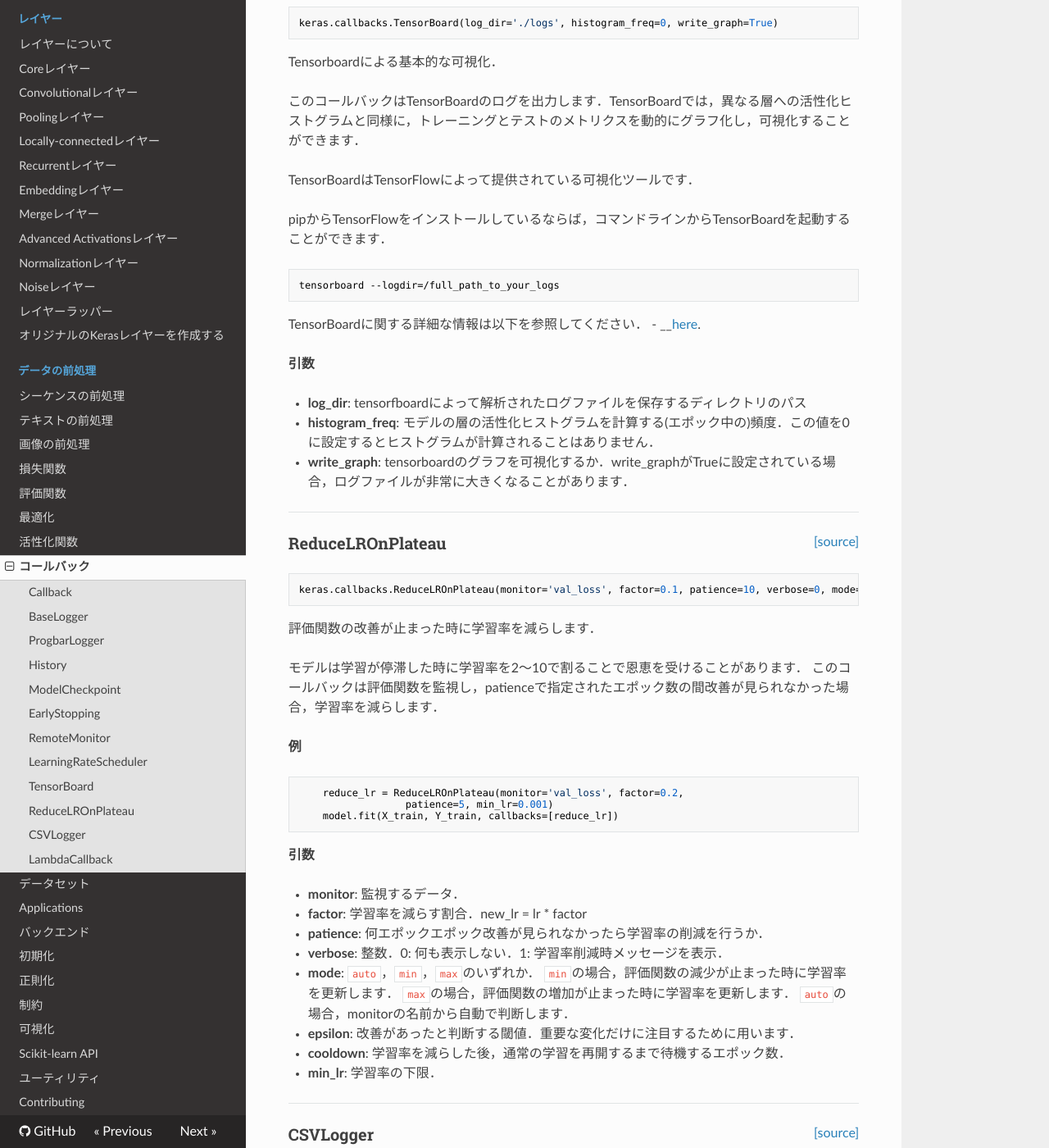
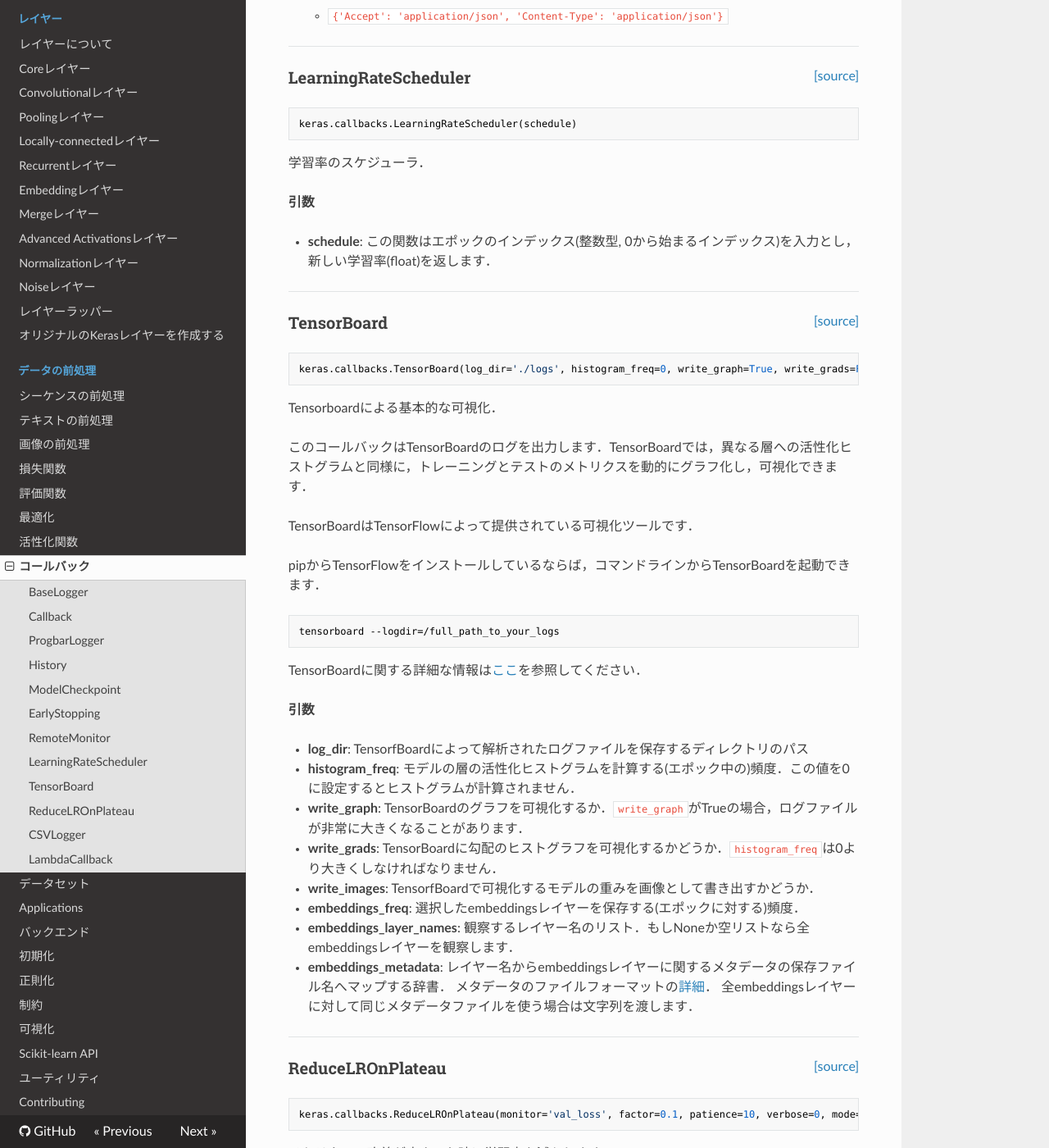
Before and after one commit to keras-team/keras-docs-ja, an MkDocs documentation site: the page built from sources/callbacks.md, in a window 1280 px wide and 1400 px high, scrolled down 3368 px. Shown: the whole window at 82% size. Built offline with MkDocs 1.6.1, drawn with Linux system fonts in a browser that asks for light colours; nearby versions of some CDN libraries; old or Windows-style settings are respelled for this version of MkDocs; some of the changed text lies outside the part shown.

Commit message:
Translated callbacks.md

````diff
--- a/sources/callbacks.md
+++ b/sources/callbacks.md
@@ -1,10 +1,23 @@
 ## コールバックの使い方
 
-コールバックはトレーニング手順の段階で適用される関数セットです．トレーニング中にモデル内部の状態と統計を可視化する際に，コールバックを使います．`Sequential`モデルの`.fit()`メソッドに(キーワード引数`callbacks`として)コールバックのリストを渡すことができます．コールバックに関連するメソッドは，トレーニングの各段階で呼び出されます．
+コールバックは学習手順の段階で適用される関数集合です．学習中にモデル内部の状態と統計量を可視化する際に，コールバックを使います．`Sequential`と`Model`クラスの`.fit()`メソッドに（キーワード引数`callbacks`として）コールバックのリストを渡すことができます．コールバックに関連するメソッドは，学習の各段階で呼び出されます．
 
 ---
 
-<span style="float:right;">[[source]](https://github.com/fchollet/keras/blob/master/keras/callbacks.py#L78)</span>
+<span style="float:right;">[[source]](https://github.com/fchollet/keras/blob/master/keras/callbacks.py#L201)</span>
+### BaseLogger
+
+```python
+keras.callbacks.BaseLogger()
+```
+
+監視されているメトリクスのエポック平均を蓄積するコールバックです．
+
+このコールバックは全Kerasモデルに自動的に適用されます．
+
+----
+
+<span style="float:right;">[[source]](https://github.com/fchollet/keras/blob/master/keras/callbacks.py#L146)</span>
 ### Callback
 
 ```python
@@ -15,12 +28,12 @@ keras.callbacks.Callback()
 
 __プロパティ__
 
-- __params__: 辞書型．トレーニングのパラメータ(例: 冗長性,バッチサイズ,エポック数...)．
-- __model__: `keras.models.Model`のインスタンス.トレーニングされたモデルのリファレンス．
+- __params__: 辞書型．学習のパラメータ(例: 冗長性，バッチサイズ，エポック数...)．
+- __model__: `keras.models.Model`のインスタンス．学習されたモデルへの参照．
 
 コールバック関数が引数としてとる辞書型の`logs`は，現在のバッチ数かエポック数に関連したデータのキーを含みます．
 
-現在，`Sequential`モデルクラスの`.fit()`メソッドは，そのコールバックに渡す`logs`に次のデータが含まれます．
+現在，`Sequential`モデルクラスの`.fit()`メソッドは，そのコールバックに渡す`logs`に以下のデータが含まれます．
 
 - __on_epoch_end__: ログは`acc`と`loss`を含み，オプションとして(`fit`内のバリデーションが有効になっている場合は)`val_loss`，(バリデーションと精度の監視が有効になっている場合は)`val_acc`を含みます．
 - __on_batch_begin__: ログは現在のバッチのサンプル数`size`を含みます．
@@ -28,27 +41,24 @@ __プロパティ__
 
 ----
 
-<span style="float:right;">[[source]](https://github.com/fchollet/keras/blob/master/keras/callbacks.py#L132)</span>
-### BaseLogger
 
-```python
-keras.callbacks.BaseLogger()
-```
-
-監視されているメトリクスのエポック平均を蓄積するコールバックです．
-
-このコールバックはすべてのKerasモデルに自動的に適用されます．
-
-----
 
 <span style="float:right;">[[source]](https://github.com/fchollet/keras/blob/master/keras/callbacks.py#L160)</span>
 ### ProgbarLogger
 
 ```python
-keras.callbacks.ProgbarLogger()
+keras.callbacks.ProgbarLogger(count_mode='samples')
 ```
 
 標準出力にメトリクスを出力するコールバックです．
+
+__引数__
+
+- __count_mode__: "steps"か"samples"の一方．サンプルかステップ（バッチ）のどちらをプログレスバーの集計に使うか．
+
+__Raises__
+
+- __ValueError__: `count_mode`の値が不正のとき．
 
 ----
 
@@ -61,7 +71,7 @@ keras.callbacks.History()
 
 `History`オブジェクトにイベントを記録するコールバックです．
 
-このコールバックはすべてのKersモデルに自動的に適用されます．`History`オブジェクトはモデルの`fit`メソッドで返り値を取得します．
+このコールバックは全Kersモデルに自動的に適用されます．`History`オブジェクトはモデルの`fit`メソッドの返り値として取得します．
 
 ----
 
@@ -80,12 +90,13 @@ keras.callbacks.ModelCheckpoint(filepath, monitor='val_loss', verbose=0, save_be
 
 __引数__
 
-- __filepath__: 文字列型, モデルファイルを保存するパス．
-- __monitor__: 監視するデータ．
+- __filepath__: 文字列，モデルファイルを保存するパス．
+- __monitor__: 監視する値．
 - __verbose__: 冗長モード, 0 または 1．
-- __save_best_only__: `save_best_only=True`の場合，監視しているデータによって最新の最良モデルが上書きされることはありません．
-- __mode__: {auto, min, max}の内，一つが選択されます．`save_best_only=True`ならば，現在保存されているファイルを上書きするかは，監視されている値を最大化もしくは最小化によって決定されます．`val_acc`の場合，この引数は`max`となり，`val_loss`の場合は`min`になります．`auto`モードでは，この傾向は自動的に監視されているデータから推測されます．
+- __save_best_only__: `save_best_only=True`の場合，監視しているデータによって最新の最良モデルが上書きされません．
+- __mode__: {auto, min, max}の内の一つが選択されます．`save_best_only=True`ならば，現在保存されているファイルを上書きするかは，監視されている値の最大化か最小化によって決定されます．`val_acc`の場合，この引数は`max`となり，`val_loss`の場合は`min`になります．`auto`モードでは，この傾向は自動的に監視されている値から推定します．
 - __save_weights_only__: Trueなら，モデルの重みが保存されます (`model.save_weights(filepath)`)，そうでないなら，モデルの全体が保存されます(`model.save(filepath)`)．
+- __period__: チェックポイント間の間隔(エポック数)．
 
 ----
 
@@ -93,17 +104,18 @@ __引数__
 ### EarlyStopping
 
 ```python
-keras.callbacks.EarlyStopping(monitor='val_loss', patience=0, verbose=0, mode='auto')
+keras.callbacks.EarlyStopping(monitor='val_loss', min_delta=0, patience=0, verbose=0, mode='auto')
 ```
 
-監視されているデータの変化が停止した時にトレーニングを終了します．
+監視する値の変化が停止した時に学習を終了します．
 
 __引数__
 
-- __monitor__: 監視されるデータ．
-- __patience__: トレーニングが停止し，値が改善しなくなった時のエポック数．
+- __monitor__: 監視する値．
+- __min_delta__: 監視する値について改善として判定される最小変化値．つまり，min_deltaよりも絶対値の変化が小さければ改善していないとみなします．
+- __patience__: 学習が停止し，値が改善しなくなってからのエポック数．
 - __verbose__: 冗長モード．
-- __mode__: {auto, min, max}の内，一つが選択されます．`min`モードでは，監視されているデータの減少が停止した際に，トレーニングを終了します．また，`max`モードでは，監視されているデータの増加が停止した際に，トレーニングを終了します．
+- __mode__: {auto, min, max}の内，一つが選択されます．`min`モードでは，監視する値の減少が停止した際に，学習を終了します．また，`max`モードでは，監視する値の増加が停止した際に，学習を終了します．`auto`モードでは，この傾向は自動的に監視されている値から推定します．
 
 ----
 
@@ -111,16 +123,22 @@ __引数__
 ### RemoteMonitor
 
 ```python
-keras.callbacks.RemoteMonitor(root='http://localhost:9000', path='/publish/epoch/end/', field='data')
+keras.callbacks.RemoteMonitor(root='http://localhost:9000', path='/publish/epoch/end/', field='data', headers=None)
 ```
 
 このコールバックはサーバーにイベントをストリームするときに使用されます．
 
-`requests`ライブラリが必要となります．
+`requests`ライブラリが必要です．イベントはデフォルトで`root + '/publish/epoch/end/'`に送信されます．
+コールすることによって，イベントデータをJSONエンコードした辞書型の`data`引数をHTTP POSTされます．
 
 __引数__
 
-- __root__: イベントのルートURLは(すべてのエポックの終わりに)送信されます．イベントはデフォルトで`root + '/publish/epoch/end/'`に送信されます．コールすることによって，イベントデータをJSONエンコードした辞書型の`data`引数をHTTP POSTされます．
+- __root__: 文字列；対象サーバのルートURL．
+- __path__: 文字列；イベントを送るサーバへの相対的な`path`．
+- __field__: 文字列；データを保存するJSONのフィールド．
+- __headers__: 辞書型; オプションでカスタムできるHTTPヘッダー．デフォルト:
+    - `{'Accept': 'application/json', 'Content-Type': 'application/json'}`
+
 
 ----
 
@@ -135,7 +153,7 @@ keras.callbacks.LearningRateScheduler(schedule)
 
 __引数__
 
-- __schedule__: この関数はエポックのインデックス(数値型, 0から始まるインデックス)を入力とし，新しい学習率(float)を返します．
+- __schedule__: この関数はエポックのインデックス(整数型, 0から始まるインデックス)を入力とし，新しい学習率(float)を返します．
 
 ----
 
@@ -143,27 +161,37 @@ __引数__
 ### TensorBoard
 
 ```python
-keras.callbacks.TensorBoard(log_dir='./logs', histogram_freq=0, write_graph=True)
+keras.callbacks.TensorBoard(log_dir='./logs', histogram_freq=0, write_graph=True, write_grads=False, write_images=False, embeddings_freq=0, embeddings_layer_names=None, embeddings_metadata=None)
 ```
 
- Tensorboardによる基本的な可視化．
+Tensorboardによる基本的な可視化．
 
- このコールバックはTensorBoardのログを出力します．TensorBoardでは，異なる層への活性化ヒストグラムと同様に，トレーニングとテストのメトリクスを動的にグラフ化し，可視化することができます．
+このコールバックはTensorBoardのログを出力します．TensorBoardでは，異なる層への活性化ヒストグラムと同様に，トレーニングとテストのメトリクスを動的にグラフ化し，可視化できます．
 
- TensorBoardはTensorFlowによって提供されている可視化ツールです．
+TensorBoardはTensorFlowによって提供されている可視化ツールです．
 
- pipからTensorFlowをインストールしているならば，コマンドラインからTensorBoardを起動することができます．
+pipからTensorFlowをインストールしているならば，コマンドラインからTensorBoardを起動できます．
+
 ```
 tensorboard --logdir=/full_path_to_your_logs
 ```
-TensorBoardに関する詳細な情報は以下を参照してください．
-- __[here](https__://www.tensorflow.org/versions/master/how_tos/summaries_and_tensorboard/index.html).
+
+TensorBoardに関する詳細な情報は[ここ](https://www.tensorflow.org/get_started/summaries_and_tensorboard)を参照してください．
 
 __引数__
 
-- __log_dir__: tensorfboardによって解析されたログファイルを保存するディレクトリのパス
-- __histogram_freq__: モデルの層の活性化ヒストグラムを計算する(エポック中の)頻度．この値を0に設定するとヒストグラムが計算されることはありません．
-- __write_graph__: tensorboardのグラフを可視化するか．write_graphがTrueに設定されている場合，ログファイルが非常に大きくなることがあります．
+- __log_dir__: TensorfBoardによって解析されたログファイルを保存するディレクトリのパス
+- __histogram_freq__: モデルの層の活性化ヒストグラムを計算する(エポック中の)頻度．この値を0に設定するとヒストグラムが計算されません．
+- __write_graph__: TensorBoardのグラフを可視化するか．`write_graph`がTrueの場合，ログファイルが非常に大きくなることがあります．
+- __write_grads__: TensorBoardに勾配のヒストグラフを可視化するかどうか．`histogram_freq`は0より大きくしなければなりません．
+- __write_images__: TensorfBoardで可視化するモデルの重みを画像として書き出すかどうか．
+- __embeddings_freq__: 選択したembeddingsレイヤーを保存する(エポックに対する)頻度．
+- __embeddings_layer_names__:
+観察するレイヤー名のリスト．もしNoneか空リストなら全embeddingsレイヤーを観察します．
+- __embeddings_metadata__:
+レイヤー名からembeddingsレイヤーに関するメタデータの保存ファイル名へマップする辞書．
+メタデータのファイルフォーマットの[詳細](https://www.tensorflow.org/get_started/embedding_viz#metadata_optional)．
+全embeddingsレイヤーに対して同じメタデータファイルを使う場合は文字列を渡します．
 
 ----
 
@@ -174,30 +202,30 @@ __引数__
 keras.callbacks.ReduceLROnPlateau(monitor='val_loss', factor=0.1, patience=10, verbose=0, mode='auto', epsilon=0.0001, cooldown=0, min_lr=0)
 ```
 
-評価関数の改善が止まった時に学習率を減らします．
+メトリクスの改善が止まった時に学習率を減らします．
 
 モデルは学習が停滞した時に学習率を2〜10で割ることで恩恵を受けることがあります．
-このコールバックは評価関数を監視し，patienceで指定されたエポック数の間改善が見られなかった場合，学習率を減らします．
+このコールバックはメトリクスを監視し，patienceで指定されたエポック数の間改善が見られなかった場合，学習率を減らします．
 
 __例__
 
 ```python
-	reduce_lr = ReduceLROnPlateau(monitor='val_loss', factor=0.2,
-				  patience=5, min_lr=0.001)
-	model.fit(X_train, Y_train, callbacks=[reduce_lr])
+reduce_lr = ReduceLROnPlateau(monitor='val_loss', factor=0.2,
+                              patience=5, min_lr=0.001)
+model.fit(X_train, Y_train, callbacks=[reduce_lr])
 ```
 
 __引数__
 
-- __monitor__: 監視するデータ．
+- __monitor__: 監視する値．
 - __factor__: 学習率を減らす割合．new_lr = lr * factor
-- __patience__: 何エポックエポック改善が見られなかったら学習率の削減を行うか．
+- __patience__: 何エポック改善が見られなかったら学習率の削減を行うか．
 - __verbose__: 整数．0: 何も表示しない．1: 学習率削減時メッセージを表示．
 - __mode__: `auto`，`min`，`max`のいずれか．
-    `min`の場合，評価関数の減少が止まった時に学習率を更新します．
-    `max`の場合，評価関数の増加が止まった時に学習率を更新します．
-    `auto`の場合，monitorの名前から自動で判断します．
-- __epsilon__: 改善があったと判断する閾値．重要な変化だけに注目するために用います．
+    `min`の場合，監視する値の減少が停止した際に，学習率を更新します．
+    `max`の場合，監視する値の増加が停止した時に，学習率を更新します．
+    `auto`の場合，監視する値の名前から自動で判断します．
+- __epsilon__: 改善があったと判断する閾値．有意な変化だけに注目するために用います．
 - __cooldown__: 学習率を減らした後，通常の学習を再開するまで待機するエポック数．
 - __min_lr__: 学習率の下限．
 
@@ -211,13 +239,14 @@ keras.callbacks.CSVLogger(filename, separator=',', append=False)
 ```
 
 各エポックの結果をcsvファイルに保存するコールバックです．
+
 np.ndarrayのような1次元イテラブルを含む，文字列表現可能な値をサポートしています．
 
 __例__
 
 ```python
-	csv_logger = CSVLogger('training.log')
-	model.fit(X_train, Y_train, callbacks=[csv_logger])
+csv_logger = CSVLogger('training.log')
+model.fit(X_train, Y_train, callbacks=[csv_logger])
 ```
 
 __引数__
@@ -240,6 +269,7 @@ keras.callbacks.LambdaCallback(on_epoch_begin=None, on_epoch_end=None, on_batch_
 
 このコールバックは，適切なタイミングで呼び出される無名関数で構築されます．
 以下のような位置引数が必要であることに注意してください:
+
  - `on_epoch_begin` と `on_epoch_end` は2つの位置引数が必要です: `epoch`，`logs`
  - `on_batch_begin` と `on_batch_end` は2つの位置引数が必要です: `batch`，`logs`
  - `on_train_begin` と `on_train_end` は1つの位置引数が必要です: `logs`
@@ -257,26 +287,35 @@ __例__
 
 ```python
 # すべてのバッチの開始時にバッチ番号を表示
-batch_print_callback = LambdaCallback(on_batch_begin=lambda batch, logs: print(batch))
+batch_print_callback = LambdaCallback(
+    on_batch_begin=lambda batch,logs: print(batch))
 
-# すべてのエポックの終了時に損失をプロット
+# すべてのエポックの終了時に損失値をプロット
 import numpy as np
 import matplotlib.pyplot as plt
-plot_loss_callback = LambdaCallback(on_epoch_end=lambda epoch, logs: plt.plot(np.arange(epoch), logs['loss']))
+plot_loss_callback = LambdaCallback(
+    on_epoch_end=lambda epoch, logs: plt.plot(np.arange(epoch),
+                      logs['loss']))
 
 # 学習の終了時にいくつかのプロセスを終了
 processes = ...
-cleanup_callback = LambdaCallback(on_train_end=lambda logs: [p.terminate() for p in processes if p.is_alive()])
+cleanup_callback = LambdaCallback(
+    on_train_end=lambda logs: [
+    p.terminate() for p in processes if p.is_alive()])
 
-model.fit(..., callbacks=[batch_print_callback, plot_loss_callback, cleanup_callback])
+model.fit(...,
+      callbacks=[batch_print_callback,
+         plot_loss_callback,
+         cleanup_callback])
 ```
 
 ---
 
 
-# コールバックを作成する
+# コールバックを作成
 
-基本クラスの`keras.callbacks.Callback`を拡張することで，カスタムコールバックを作成することができます．コールバックは，`self.model`プロパティによって，関連したモデルにアクセスすることができます．
+基底クラスの`keras.callbacks.Callback`を拡張することで，カスタムコールバックを作成できます．
+コールバックは，`self.model`プロパティによって，関連したモデルにアクセスできます．
 
 トレーニング中の各バッチの損失のリストを保存する簡単な例は，以下のようになります．
 ```python
````
Also changed, not shown: other parts of sources/callbacks.md (+6 -7 lines).
